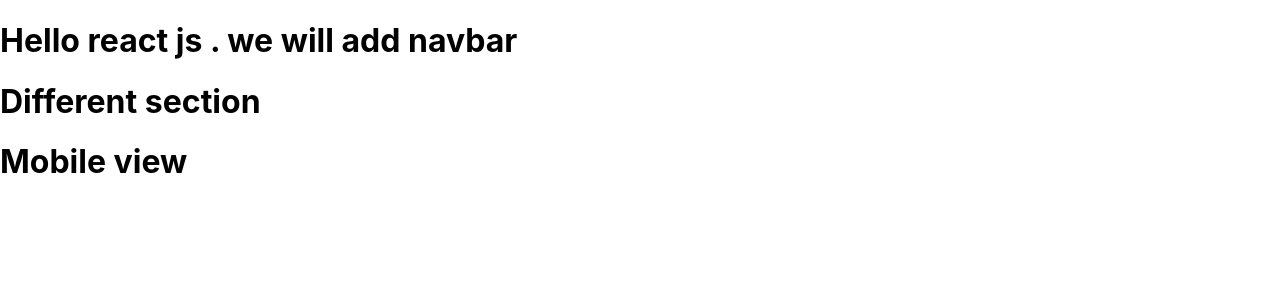
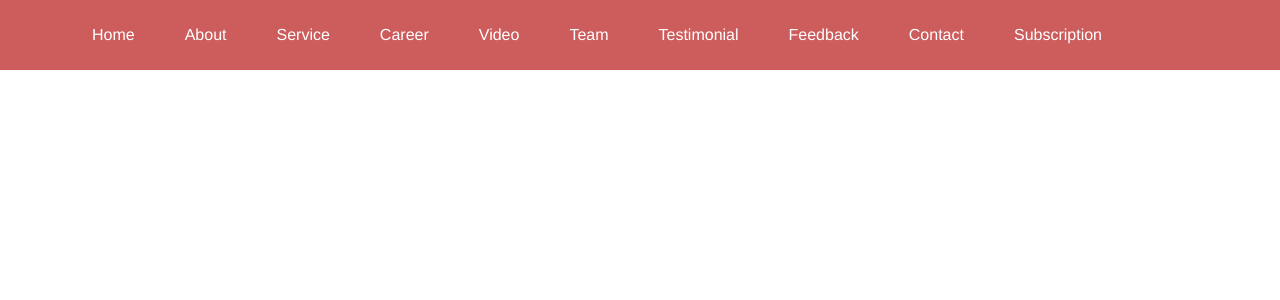
Before and after one commit to khandekaranjali403/react-company-website, a React (Create React App) app: page / in a window 1280 px wide. Shown: the top 300 px of the page. Built offline with nearby package versions, Linux system fonts and the light colour scheme.

Commit message:
Navbar Design

```diff
--- a/src/App.js
+++ b/src/App.js
@@ -1,14 +1,12 @@
 import React from "react";
+import Navbar from "./components/Navbar/Navbar";
 
-
-const App = ()=>{
+const App = () => {
   return (
     <>
-    <h1>Hello react js . we will add navbar</h1>
-    <h1>Different section</h1>
-    <h1>Mobile view</h1>
+      <Navbar />
     </>
   );
-}
+};
 
 export default App;
--- /dev/null
+++ b/src/components/Navbar/Navbar.js
@@ -0,0 +1,22 @@
+import React from "react";
+import "./navbar.css";
+
+const Navbar = () => {
+  return (
+    <nav className="navbar-main">
+      <ul>
+        <li className="nav-item">Home</li>
+        <li className="nav-item">About</li>
+        <li className="nav-item">Service</li>
+        <li className="nav-item">Career</li>
+        <li className="nav-item">Video</li>
+        <li className="nav-item">Team</li>
+        <li className="nav-item">Testimonial</li>
+        <li className="nav-item">Feedback</li>
+        <li className="nav-item">Contact</li>
+        <li className="nav-item">Subscription</li>
+      </ul>
+    </nav>
+  );
+};
+export default Navbar;
--- /dev/null
+++ b/src/components/Navbar/navbar.css
@@ -0,0 +1,26 @@
+.navbar-main{
+    background-color: #CD5C5C;
+    width: 100%;
+    height: 70px;
+    display: flex;
+    align-items: center;
+    top: 0;
+    text-align: center;
+    justify-content: right;
+}
+
+.navbar-main ul{
+    display: flex;
+    margin-right: 10%;
+}
+.navbar-main ul li{
+    list-style-type: none;
+    margin-right: 50px;
+    color: white;
+    cursor: pointer;
+    font-family: 'Franklin Gothic Medium', 'Arial Narrow', Arial, sans-serif;
+}
+
+.navbar-main ul li:hover{
+    color: yellow;
+}
```
Also changed, not shown: src/components/ContextApi.js (added).
